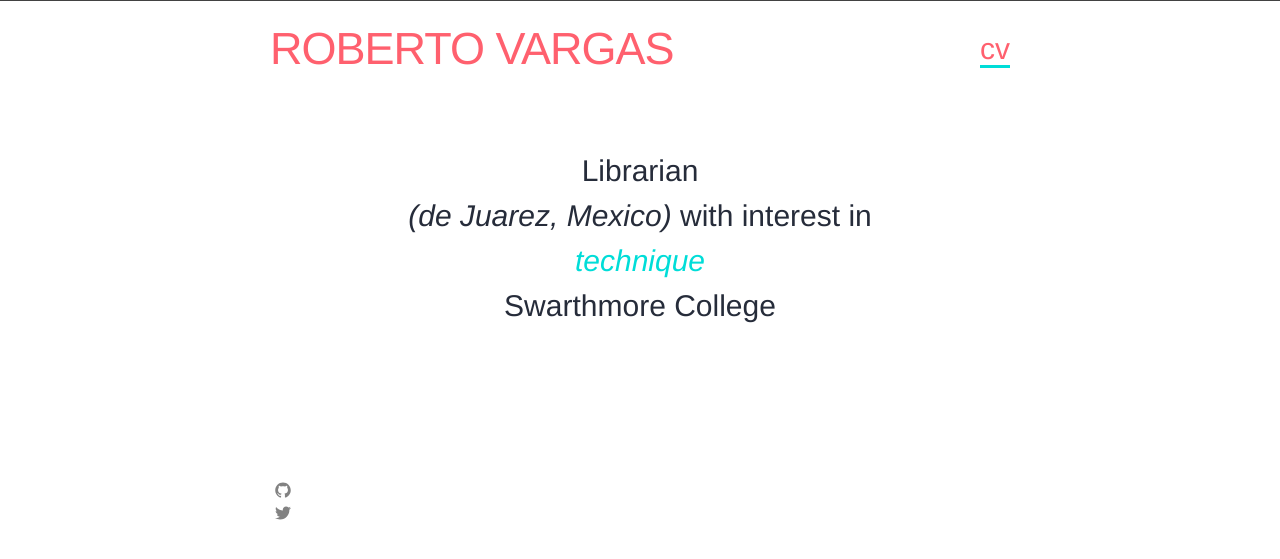
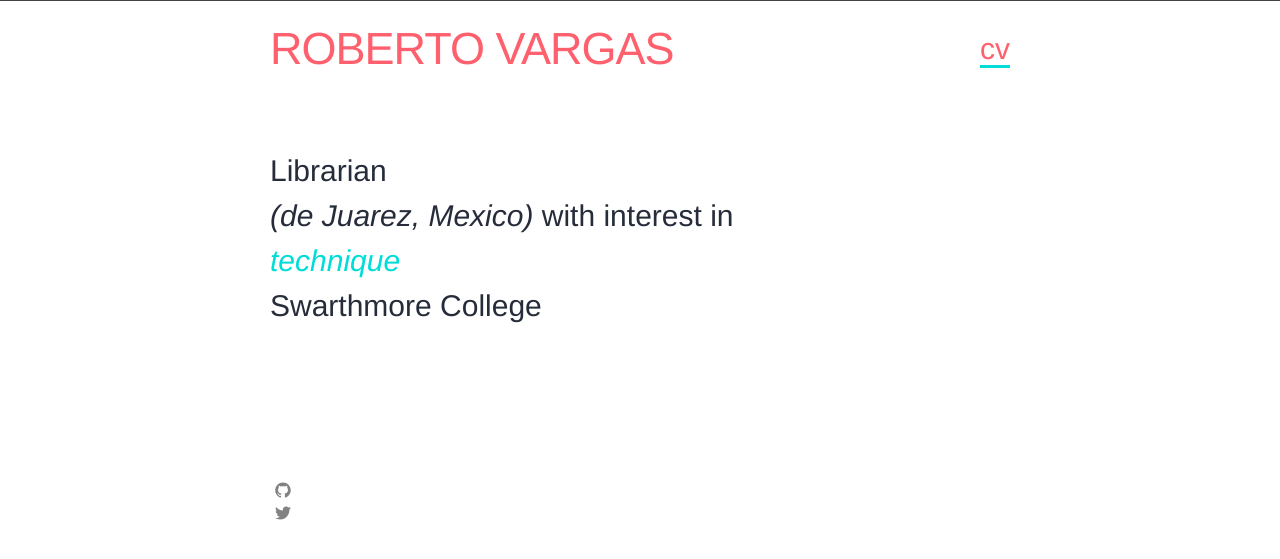
Before and after one commit to betovargas/betovargas.github.io, a Jekyll site: the page built from index.html, in a window 1280 px wide. Shown: the top 559 px of the page. Built offline with Jekyll 4.4.1, drawn with Linux system fonts in a browser that asks for light colours.

Commit message:
changed custome.scss

```diff
--- a/_sass/_custom.scss
+++ b/_sass/_custom.scss
@@ -14,7 +14,3 @@
 .smedia:hover{
 	color: #517398
 }
-
-.page-content .wrapper .home article p {
-	text-align: center;
-}
```
